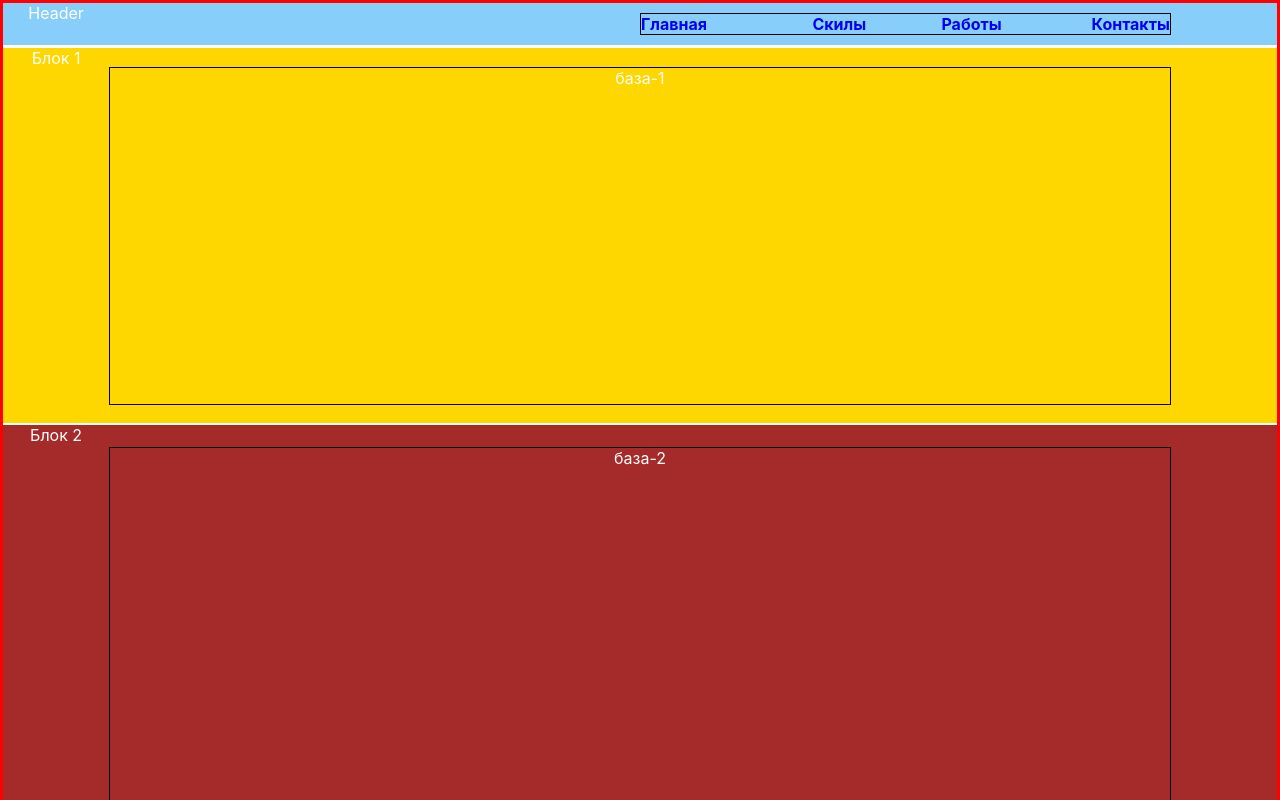
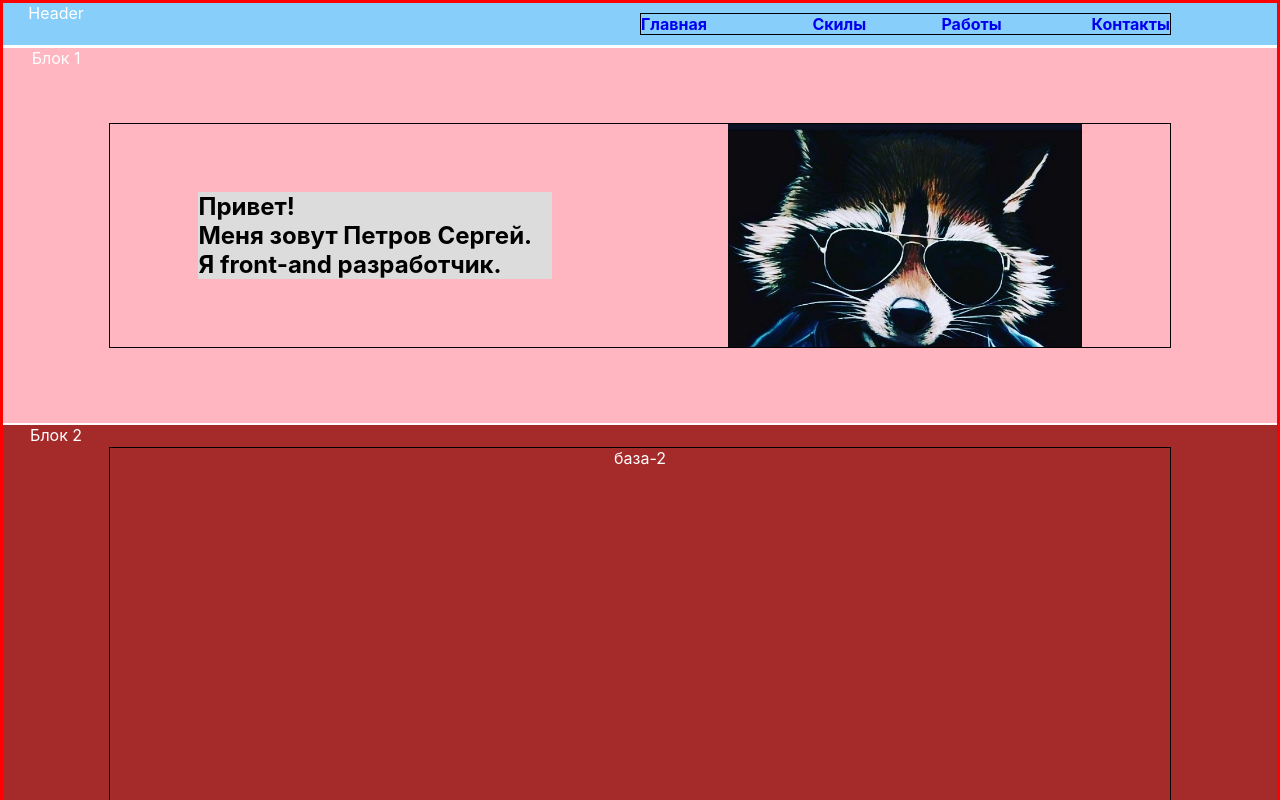
Before and after one commit to zerkalo70/portfolio, a React (Create React App) app: page / in a window 1280 px wide. Shown: the top 800 px of the page. Built offline with nearby package versions, Linux system fonts and the light colour scheme.

Commit message:
made block1

```diff
--- a/src/App.css
+++ b/src/App.css
@@ -33,7 +33,6 @@
     grid-template-areas:
     ". . . . . . m m m m m m";
     grid-area: bm;
-    /*border: 1px solid black;*/
 }
 
 .menu {
@@ -52,23 +51,19 @@
 .m1 {
     grid-area: m1;
     text-align: left;
-    /*border: 1px solid greenyellow;*/
 }
 
 .m2 {
     grid-area: m2;
-    /*border: 1px solid greenyellow;*/
 }
 
 .m3 {
     grid-area: m3;
-    /*border: 1px solid greenyellow;*/
 }
 
 .m4 {
     grid-area: m4;
     text-align: right;
-    /*border: 1px solid greenyellow;*/
 }
 
 a {
@@ -96,17 +91,37 @@ a:hover {
 .block-1 {
     display: grid;
     grid-template-columns: repeat(12, 1fr);
-    grid-template-rows: 5% 90% 5%;
+    grid-template-rows: 1fr 3fr 1fr;
     grid-template-areas: ". . . . . . . . . . . ."
     ". bas1 bas1 bas1 bas1 bas1 bas1 bas1 bas1 bas1 bas1 ."
     ". . . . . . . . . . . .";
     grid-area: b1;
-    background: gold;
+    background: lightpink;
 }
 
 .basis1 {
+    display: grid;
+    grid-template-columns: repeat(12, 1fr);
+    grid-template-rows: 1fr;
+    grid-template-areas: ". b11 b11 b11 b11 . . b12 b12 b12 b12 .";
     grid-area: bas1;
     border: 1px solid black;
+}
+
+.basis11 {
+    grid-area: b11;
+    align-self: center;
+    font-size: 150%;
+    text-align: left;
+    color: black;
+    font-weight: bolder;
+    background-color: gainsboro;
+}
+
+.basis12 {
+    grid-area: b12;
+    background: url("logo1.jpg");
+    background-size: cover;
 }
 
 .block-2 {
--- a/src/App.js
+++ b/src/App.js
@@ -16,7 +16,14 @@ const App=()=>{
                 </header>
                 <div className="Content">
                     <div className="block-1">Блок 1
-                        <div className="basis1">база-1</div>
+                        <div className="basis1">
+                            <div className="basis11">
+                                <span>Привет!<br/> Меня зовут Петров Сергей.<br/> Я front-and разработчик.</span>
+                            </div>
+                            <div className="basis12">
+                                <span></span>
+                            </div>
+                        </div>
                     </div>
                     <div className="block-2">Блок 2
                         <div className="basis2">база-2</div>
```
